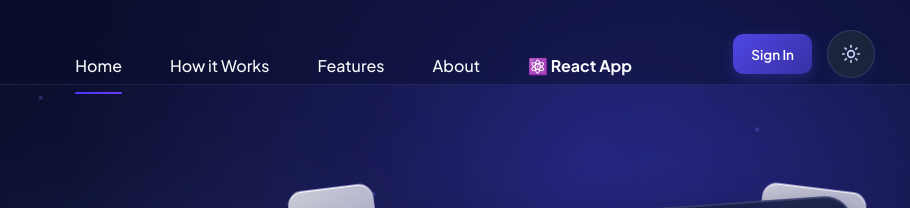
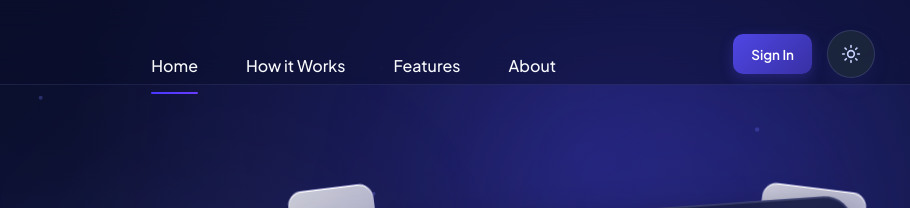
Before and after one commit to PRABHASRAJU14/Privacy-Guard, a browser extension: page Privacy Guard/html/landing.html in a window 1280 px wide. Shown: the top 208 px of the page, 370-1280 px from the left. Drawn offline with Linux system fonts and the light colour scheme; no server answers.

Commit message:
refactor(navbar): restore original navigation links and keep React SPA accessible at /app

```diff
--- a/Privacy Guard/html/landing.html
+++ b/Privacy Guard/html/landing.html
@@ -105,10 +105,6 @@
 
             <a href="#about" class="nav-link">
                 About
-            </a>
-
-            <a href="/app" class="nav-link" style="color:#818cf8; font-weight:700;">
-                ⚛️ React App
             </a>
 
         </div>
```
